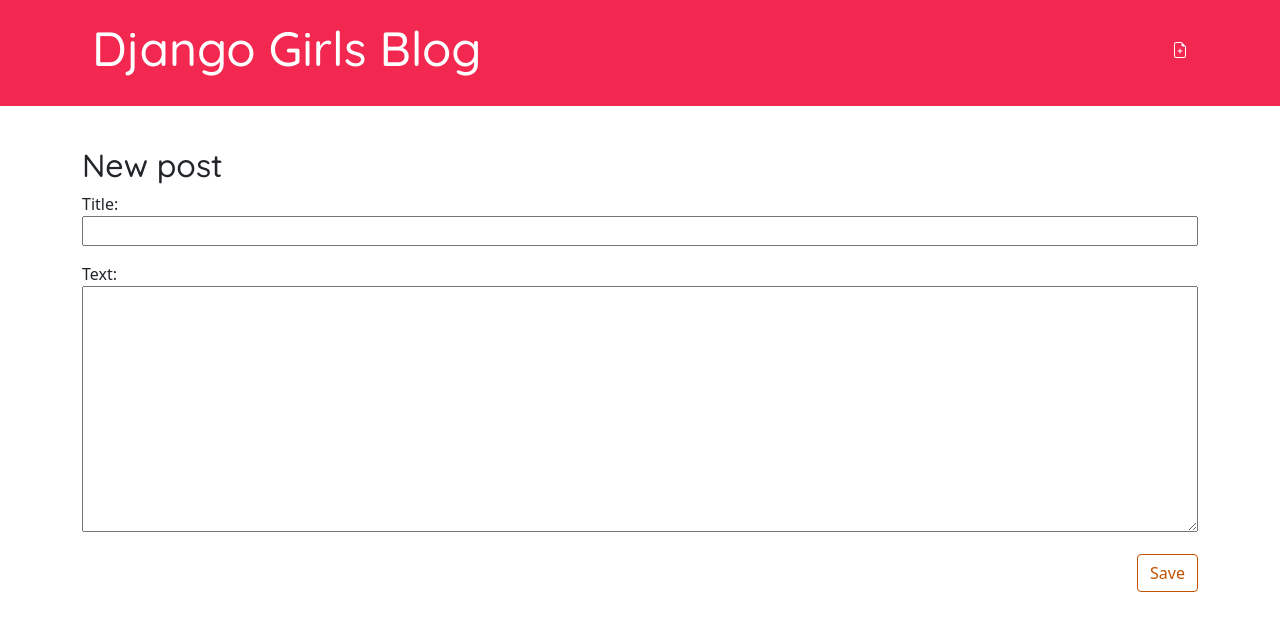
After one commit to codecatalina/djangogirls, a Django app: page /post/new/ in a window 1280 px wide. The commit adds this page. Shown: the top 631 px of the page. Run offline with Django 3.2, Linux system fonts and the light colour scheme.

Commit message:
post save

```diff
--- /dev/null
+++ b/blog/forms.py
@@ -0,0 +1,6 @@
+from django import forms
+from .models import Post
+class PostForm(forms.ModelForm):
+    class Meta:
+        model = Post
+        fields = ('title', 'text',)
--- a/blog/templates/blog/base.html
+++ b/blog/templates/blog/base.html
@@ -11,6 +11,9 @@
  <body>
     <header class="page-header">
       <div class="container">
+          <a href="{% url 'post_new' %}" class="top-menu">
+                {% include './icons/file-earmark-plus.svg' %}
+          </a>
           <h1><a href="/">Django Girls Blog</a></h1>
       </div>
     </header>
--- /dev/null
+++ b/blog/templates/blog/post_edit.html
@@ -0,0 +1,9 @@
+{% extends 'blog/base.html' %}
+
+{% block content %}
+    <h2>New post</h2>
+    <form method="POST" class="post-form">{% csrf_token %}
+        {{ form.as_p }}
+        <button type="submit" class="save btn btn-secondary">Save</button>
+    </form>
+{% endblock %}
--- a/blog/urls.py
+++ b/blog/urls.py
@@ -4,4 +4,5 @@
 urlpatterns = [
     path('', views.post_list, name='post_list'),
     path('post/<int:pk>/', views.post_detail, name='post_detail'),
+    path('post/new/', views.post_new, name='post_new'),
 ]
--- a/blog/views.py
+++ b/blog/views.py
@@ -2,9 +2,12 @@
 
 # Create your views here.
 from django.shortcuts import render
+from django.shortcuts import redirect
 from django.utils import timezone
 from django.shortcuts import render, get_object_or_404
 from .models import Post
+from .forms import PostForm
+
 
 def post_list(request):
     posts = Post.objects.filter(published_date__lte=timezone.now()).order_by('published_date')
@@ -12,3 +15,15 @@
 def post_detail(request, pk):
     post = get_object_or_404(Post, pk=pk)
     return render(request, 'blog/post_detail.html', {'post': post})
+def post_new(request):
+    if request.method == "POST":
+        form = PostForm(request.POST)
+        if form.is_valid():
+            post = form.save(commit=False)
+            post.author = request.user
+            post.published_date = timezone.now()
+            post.save()
+            return redirect('post_detail', pk=post.pk)
+    else:
+        form = PostForm()
+    return render(request, 'blog/post_edit.html', {'form': form})
```
Also changed, not shown: blog/templates/blog/icons/file-earmark-plus.svg (added).
